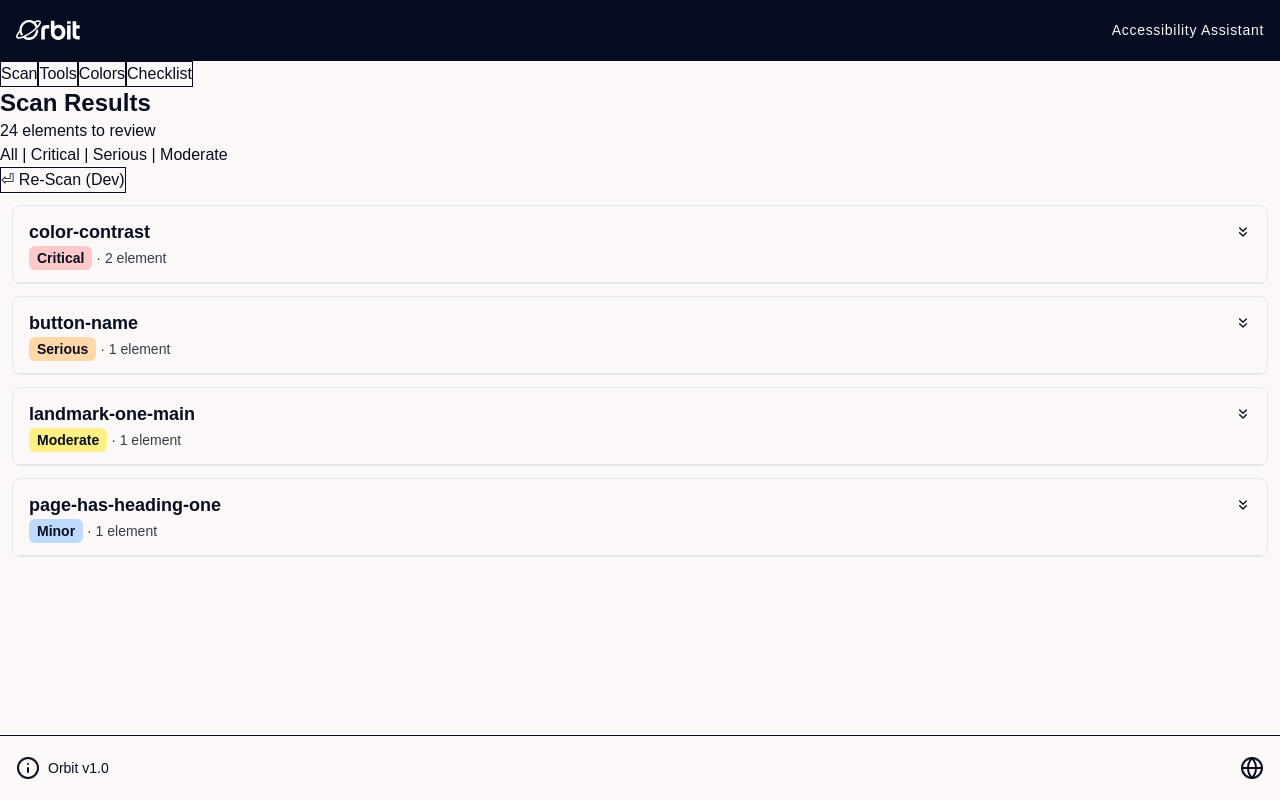
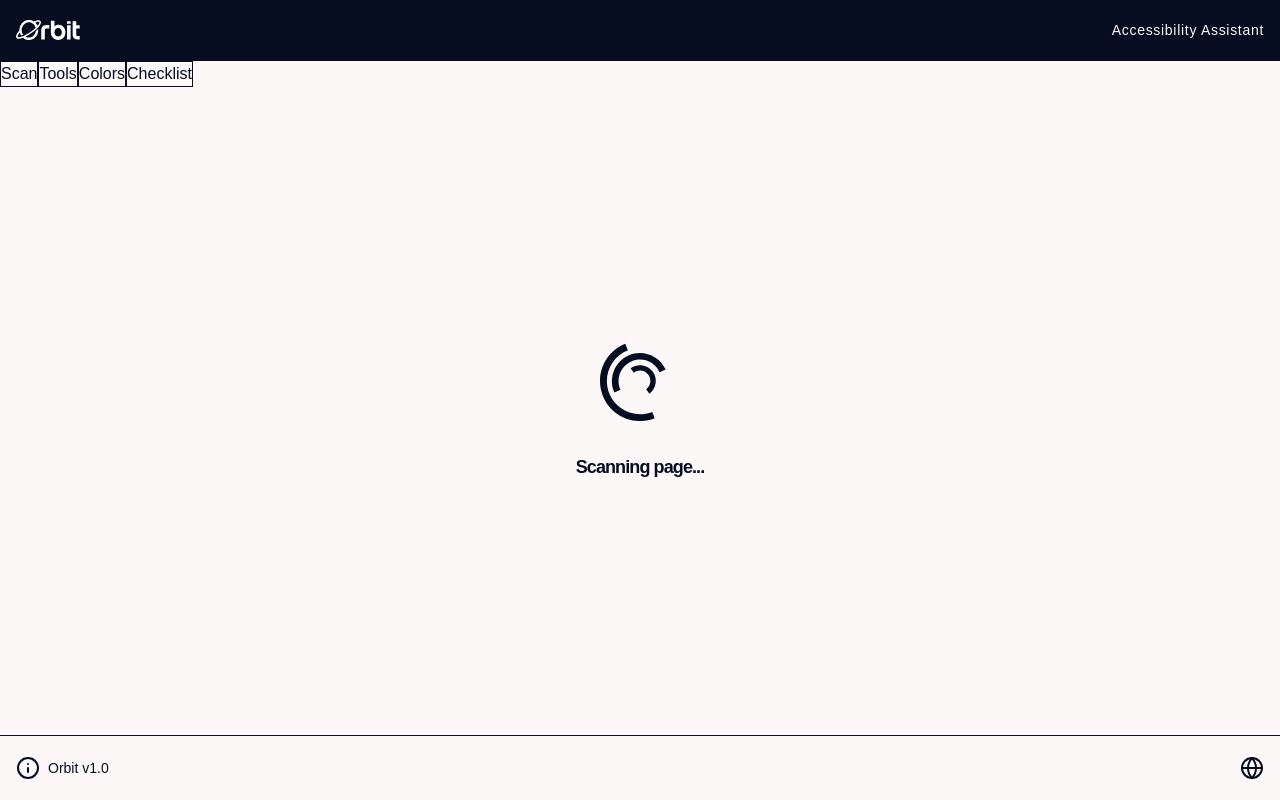
Before and after one commit to mtq01/orbit, a React (Vite) app: page / in a window 1280 px wide. Both pictures are taken after a click on the button "Run Scan". Built offline with nearby package versions, Linux system fonts and the light colour scheme.

Commit message:
add loader

```diff
--- a/package.json
+++ b/package.json
@@ -22,7 +22,8 @@
     "react": "^19.2.6",
     "react-dom": "^19.2.6",
     "tailwind-merge": "^3.6.0",
-    "tw-animate-css": "^1.4.0"
+    "tw-animate-css": "^1.4.0",
+    "vite-plugin-svgr": "^5.2.0"
   },
   "devDependencies": {
     "@eslint/js": "^10.0.1",
--- a/src/App.tsx
+++ b/src/App.tsx
@@ -31,7 +31,6 @@ const App = () => {
   return (
     // full viewport height for scanner
     <div className="flex flex-col overflow-hidden h-dvh">
-
       <Header />
 
       {/* nav can be repurposed for Filters */}
--- a/src/components/Header.tsx
+++ b/src/components/Header.tsx
@@ -1,14 +1,14 @@
+import OrbitLogo from "../assets/logos/orbit-logo-white.svg";
+
 const Header = () => {
   return (
     <>
       <header className="flex items-center justify-between px-4 py-5 shrink-0 border-b bg-orbit-blue">
-        <img
-          className="w-16"
-          src="../src/assets/logos/orbit-logo-white.svg"
-          alt="Orbit"
-        />
+        <img className="w-16" src={OrbitLogo} alt="Orbit" />
 
-        <p className="text-orbit-white text-sm tracking-wider font-extralight">Accessibility Assistant</p>
+        <p className="text-orbit-white text-sm tracking-wider font-extralight">
+          Accessibility Assistant
+        </p>
       </header>
     </>
   );
--- /dev/null
+++ b/src/features/scanner/Loader.tsx
@@ -0,0 +1,63 @@
+function Loader() {
+  return (
+    <div className="flex flex-col items-center justify-center h-full gap-8 text-center px-4">
+      <svg
+        className="text-orbit-blue w-20 h-20"
+        viewBox="0 0 100 100"
+        xmlns="http://www.w3.org/2000/svg"
+      >
+        <path
+          fill="currentColor"
+          d="M31.6,3.5C5.9,13.6-6.6,42.7,3.5,68.4c10.1,25.7,39.2,38.3,64.9,28.1l-3.1-7.9c-21.3,8.4-45.4-2-53.8-23.3
+  c-8.4-21.3,2-45.4,23.3-53.8L31.6,3.5z"
+        >
+          <animateTransform
+            attributeName="transform"
+            attributeType="XML"
+            type="rotate"
+            dur="2s"
+            from="0 50 50"
+            to="360 50 50"
+            repeatCount="indefinite"
+          />
+        </path>
+        <path
+          fill="currentColor"
+          d="M42.3,39.6c5.7-4.3,13.9-3.1,18.1,2.7c4.3,5.7,3.1,13.9-2.7,18.1l4.1,5.5c8.8-6.5,10.6-19,4.1-27.7
+  c-6.5-8.8-19-10.6-27.7-4.1L42.3,39.6z"
+        >
+          <animateTransform
+            attributeName="transform"
+            attributeType="XML"
+            type="rotate"
+            dur="1s"
+            from="0 50 50"
+            to="-360 50 50"
+            repeatCount="indefinite"
+          />
+        </path>
+        <path
+          fill="currentColor"
+          d="M82,35.7C74.1,18,53.4,10.1,35.7,18S10.1,46.6,18,64.3l7.6-3.4c-6-13.5,0-29.3,13.5-35.3s29.3,0,35.3,13.5
+  L82,35.7z"
+        >
+          <animateTransform
+            attributeName="transform"
+            attributeType="XML"
+            type="rotate"
+            dur="2s"
+            from="0 50 50"
+            to="360 50 50"
+            repeatCount="indefinite"
+          />
+        </path>
+      </svg>
+
+      <p className="font-bold text-lg text-center tracking-tighter">
+        Scanning page...
+      </p>
+    </div>
+  );
+}
+
+export default Loader;
--- a/src/features/scanner/PreScan.tsx
+++ b/src/features/scanner/PreScan.tsx
@@ -6,7 +6,7 @@ type PreScanProps = {
 
 const PreScan = ({ onScan }: PreScanProps) => {
   return (
-    <section className="justify-center items-center flex flex-col gap-16 h-screen max-w-sm mx-auto text-center px-4">
+    <section className="justify-center items-center flex flex-col gap-16 h-full max-w-sm mx-auto text-center px-4">
       <img src={RadarIcon} alt="radar icon" className="radar-icon" />
       <h1 className="font-bold text-2xl max-w-xs tracking-tighter">
         Check this page for accessibility
--- a/src/features/scanner/Scanner.tsx
+++ b/src/features/scanner/Scanner.tsx
@@ -1,8 +1,9 @@
 import { useState } from "react";
 import type { AxeResults } from "../../types";
 import ResultCard from "../scanner/ResultCard";
-import PreScan from "../scanner/PreScan";
+import PreScan from "./PreScan";
 import NoIssue from "./NoIssue";
+import Loader from "./Loader";
 
 const Scanner = () => {
   // +++++++++++++++++++++++++++++++++++++++++++++++++++++++++++++++++++++++++
@@ -359,11 +360,15 @@ const Scanner = () => {
   // TEMPORARY FOR UI DEVELOPMENT
   const [results, setResults] = useState<AxeResults | null>(null);
   // +++++++++++++++++++++++++++++++++++++++++++++++++++++++++++++++++++++++++
+  const [isLoading, setIsLoading] = useState(false);
 
   // error state
   const [error, _setError] = useState<string | null>(null);
 
-  const handleRunScan = () => setResults(mockResults as AxeResults);
+  const handleRunScan = () => {
+    setResults(mockResults as AxeResults);
+    setIsLoading(true);
+  };
 
   // -------------------------------------------------------------------------
   /* DO NOT DELETE - COMMENTED OUT DURING UI DEV
@@ -402,12 +407,14 @@ const Scanner = () => {
   // -------------------------------------------------------------------------
 
   return (
-    <section aria-label="Accessibility Scanner">
+    <section aria-label="Accessibility Scanner" className="h-full">
       {/* Error State: an error will still show in console, but this error msg is whats happening. */}
       {error ? <p role="alert">{error}</p> : null}
 
       {/* if results is EMPTY, display default blank page, if NOT empty, display scan results */}
-      {!results ? (
+      {isLoading ? (
+        <Loader />
+      ) : !results ? (
         <PreScan onScan={handleRunScan} />
       ) : results.violations.length === 0 ? (
         <NoIssue onScan={handleRunScan} />
--- a/src/index.css
+++ b/src/index.css
@@ -22,6 +22,21 @@
 }
 
 /* Layer base Just means global elemt defaults in tailwind */
+@keyframes fade-slide {
+  from {
+    opacity: 0;
+    transform: translateY(6px);
+  }
+  to {
+    opacity: 1;
+    transform: translateY(0);
+  }
+}
+
+@utility animate-fade-slide {
+  animation: fade-slide 0.6s ease-out forwards;
+}
+
 @layer base {
   #root {
     font-size: 16px;
```
Also changed, not shown: src/assets/icons/spinner.svg (added), 1 other file (tests, documents, lock files or other folders).
